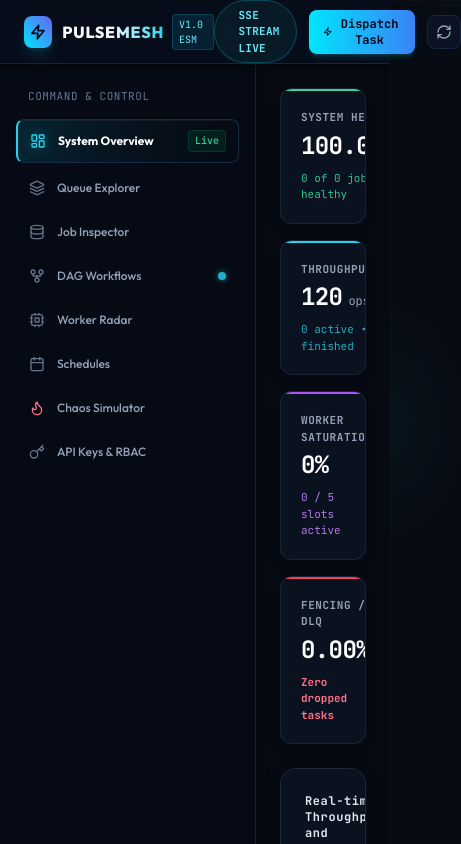
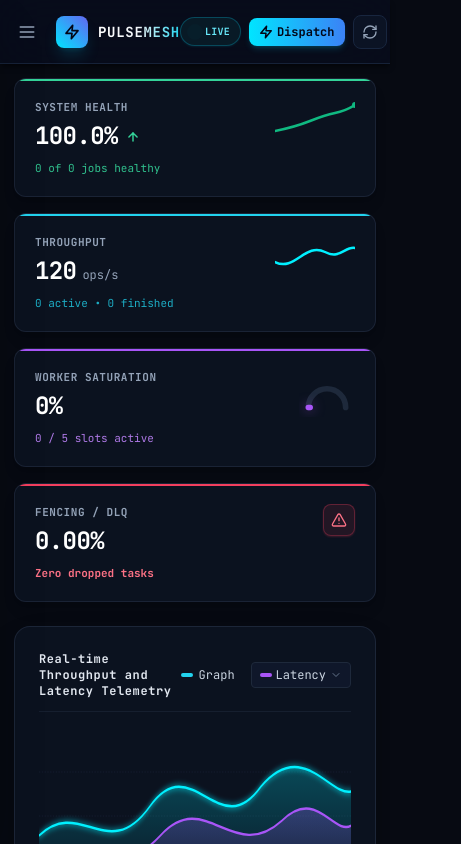
Before and after one commit to Himarghya/PulseMesh, a React (Vite) app in the folder apps/dashboard/: page / in a window 390 px wide. Shown: the top 844 px of the page, 461 px wide, since content can reach past the window. Built offline with nearby package versions, Linux system fonts and the light colour scheme; no server answers.

Commit message:
feat(ui): make entire dashboard responsive with mobile drawer navigation and touch controls

```diff
--- a/apps/dashboard/src/App.jsx
+++ b/apps/dashboard/src/App.jsx
@@ -14,6 +14,7 @@
 
 export function App() {
   const [activeTab, setActiveTab] = useState('overview');
+  const [isMobileNavOpen, setIsMobileNavOpen] = useState(false);
   const [jobs, setJobs] = useState([]);
   const [workers, setWorkers] = useState([]);
   const [queues, setQueues] = useState([]);
@@ -85,19 +86,29 @@
   };
 
   return (
-    <div className="min-h-screen bg-[#070A12] text-slate-100 flex flex-col">
+    <div className="min-h-screen bg-[#070A12] text-slate-100 flex flex-col selection:bg-cyan-500/30 selection:text-cyan-200">
       <Header
         currentTenant={tenant}
         activeTab={activeTab}
         onRefresh={handleRefresh}
         isRefreshing={isRefreshing}
         onTriggerDemoJob={handleTriggerDemoJob}
+        isMobileNavOpen={isMobileNavOpen}
+        onToggleMobileNav={() => setIsMobileNavOpen((prev) => !prev)}
       />
 
-      <div className="flex flex-1">
-        <Sidebar activeTab={activeTab} setActiveTab={setActiveTab} />
+      <div className="flex flex-1 relative">
+        <Sidebar
+          activeTab={activeTab}
+          setActiveTab={(tab) => {
+            setActiveTab(tab);
+            setIsMobileNavOpen(false);
+          }}
+          isOpen={isMobileNavOpen}
+          onClose={() => setIsMobileNavOpen(false)}
+        />
 
-        <main className="flex-1 p-6 lg:p-8 max-w-7xl overflow-x-hidden">
+        <main className="flex-1 p-3.5 sm:p-6 lg:p-8 max-w-full lg:max-w-7xl overflow-x-hidden transition-all">
           {activeTab === 'overview' && (
             <SystemOverview
               jobs={jobs}
--- a/apps/dashboard/src/components/layout/Header.jsx
+++ b/apps/dashboard/src/components/layout/Header.jsx
@@ -1,21 +1,38 @@
 import React from 'react';
-import { ShieldCheck, Zap, RefreshCw, Search, ChevronDown } from 'lucide-react';
+import { ShieldCheck, Zap, RefreshCw, Search, ChevronDown, Menu, X } from 'lucide-react';
 
-export function Header({ currentTenant, activeTab, onRefresh, isRefreshing, onTriggerDemoJob }) {
+export function Header({
+  currentTenant,
+  activeTab,
+  onRefresh,
+  isRefreshing,
+  onTriggerDemoJob,
+  isMobileNavOpen,
+  onToggleMobileNav,
+}) {
   return (
-    <header className="h-16 border-b border-[#162238] bg-[#080D1C]/85 backdrop-blur-xl px-6 flex items-center justify-between sticky top-0 z-30 shadow-md shadow-black/40">
-      {/* Brand & Logo */}
-      <div className="flex items-center space-x-6">
+    <header className="h-16 border-b border-[#162238] bg-[#080D1C]/90 backdrop-blur-xl px-3 sm:px-6 flex items-center justify-between sticky top-0 z-30 shadow-md shadow-black/40">
+      {/* Brand & Mobile Hamburger */}
+      <div className="flex items-center space-x-2.5 sm:space-x-6">
+        {/* Mobile Hamburger Toggle Button */}
+        <button
+          onClick={onToggleMobileNav}
+          className="p-2 -ml-1 rounded-lg md:hidden text-slate-400 hover:text-white hover:bg-[#0B1324] border border-transparent hover:border-[#18263F] transition-all"
+          aria-label="Toggle Navigation Menu"
+        >
+          {isMobileNavOpen ? <X className="w-5 h-5 text-cyan-400" /> : <Menu className="w-5 h-5" />}
+        </button>
+
         <div className="flex items-center space-x-2.5">
-          <div className="w-8 h-8 rounded-lg bg-gradient-to-tr from-[#00E5FF] to-[#6366F1] flex items-center justify-center shadow-lg shadow-cyan-500/20">
+          <div className="w-8 h-8 rounded-lg bg-gradient-to-tr from-[#00E5FF] to-[#6366F1] flex items-center justify-center shadow-lg shadow-cyan-500/20 shrink-0">
             <Zap className="w-4 h-4 text-slate-950 stroke-[2.5]" />
           </div>
           <div>
-            <div className="flex items-center space-x-2">
-              <span className="font-extrabold text-base tracking-wider bg-gradient-to-r from-white via-slate-100 to-cyan-400 bg-clip-text text-transparent">
+            <div className="flex items-center space-x-1.5 sm:space-x-2">
+              <span className="font-extrabold text-sm sm:text-base tracking-wider bg-gradient-to-r from-white via-slate-100 to-cyan-400 bg-clip-text text-transparent font-mono">
                 PULSEMESH
               </span>
-              <span className="text-[10px] font-mono uppercase px-1.5 py-0.5 rounded bg-cyan-950/60 text-cyan-300 border border-cyan-700/40">
+              <span className="hidden xs:inline-flex text-[9px] sm:text-[10px] font-mono uppercase px-1.5 py-0.5 rounded bg-cyan-950/60 text-cyan-300 border border-cyan-700/40">
                 v1.0 ESM
               </span>
             </div>
@@ -23,7 +40,7 @@
         </div>
 
         {/* Real-time Global Search */}
-        <div className="hidden md:flex items-center relative">
+        <div className="hidden xl:flex items-center relative">
           <Search className="w-3.5 h-3.5 text-slate-500 absolute left-3 pointer-events-none" />
           <input
             type="text"
@@ -37,16 +54,17 @@
       </div>
 
       {/* Center Stream & Cluster Controls */}
-      <div className="flex items-center space-x-3">
+      <div className="flex items-center space-x-2 sm:space-x-3">
         {/* SSE Stream Live Beacon */}
-        <div className="flex items-center space-x-2 px-3 py-1.5 rounded-full bg-[#081A26] border border-cyan-500/30 text-[11px] font-mono text-cyan-300 shadow-sm shadow-cyan-500/10">
-          <span className="w-2 h-2 rounded-full bg-[#00E5FF] animate-ping"></span>
-          <span className="font-semibold tracking-wide">SSE STREAM LIVE</span>
+        <div className="flex items-center space-x-1.5 sm:space-x-2 px-2.5 sm:px-3 py-1.5 rounded-full bg-[#081A26] border border-cyan-500/30 text-[10px] sm:text-[11px] font-mono text-cyan-300 shadow-sm shadow-cyan-500/10">
+          <span className="w-2 h-2 rounded-full bg-[#00E5FF] animate-ping shrink-0"></span>
+          <span className="font-semibold tracking-wide hidden sm:inline">SSE STREAM LIVE</span>
+          <span className="font-semibold tracking-wide sm:hidden">LIVE</span>
         </div>
 
         {/* Cluster Region Selector */}
         <div className="hidden lg:flex items-center space-x-1.5 px-3 py-1.5 rounded-lg bg-[#0B1324] border border-[#18263F] text-xs font-mono text-slate-300">
-          <span className="text-slate-500 text-[11px]">Cluster Region:</span>
+          <span className="text-slate-500 text-[11px]">Region:</span>
           <span className="text-slate-200 font-semibold">US-EAST</span>
           <ChevronDown className="w-3 h-3 text-slate-500 ml-0.5" />
         </div>
@@ -55,24 +73,25 @@
         {onTriggerDemoJob && (
           <button
             onClick={onTriggerDemoJob}
-            className="px-3.5 py-1.5 rounded-lg bg-gradient-to-r from-[#00E5FF] to-[#3B82F6] hover:from-cyan-300 hover:to-blue-400 text-slate-950 font-extrabold text-xs font-mono flex items-center space-x-1.5 shadow-md shadow-cyan-500/20 transition-all active:scale-95"
+            className="px-2.5 sm:px-3.5 py-1.5 rounded-lg bg-gradient-to-r from-[#00E5FF] to-[#3B82F6] hover:from-cyan-300 hover:to-blue-400 text-slate-950 font-extrabold text-xs font-mono flex items-center space-x-1 sm:space-x-1.5 shadow-md shadow-cyan-500/20 transition-all active:scale-95 shrink-0"
           >
             <Zap className="w-3.5 h-3.5 stroke-[2.5]" />
-            <span>Dispatch Task</span>
+            <span className="hidden sm:inline">Dispatch Task</span>
+            <span className="sm:hidden">Dispatch</span>
           </button>
         )}
 
         {/* Workspace Tenant Badge */}
-        <div className="hidden sm:flex items-center space-x-2 px-3 py-1.5 rounded-lg bg-[#0B1324] border border-[#18263F] text-xs">
+        <div className="hidden md:flex items-center space-x-2 px-3 py-1.5 rounded-lg bg-[#0B1324] border border-[#18263F] text-xs">
           <ShieldCheck className="w-3.5 h-3.5 text-cyan-400" />
           <span className="text-slate-400">Org:</span>
-          <span className="text-slate-200 font-medium">{currentTenant?.organizationName || 'Primary Cluster'}</span>
+          <span className="text-slate-200 font-medium truncate max-w-[120px]">{currentTenant?.organizationName || 'Primary Cluster'}</span>
         </div>
 
         {/* Refresh button */}
         <button
           onClick={onRefresh}
-          className="p-2 rounded-lg bg-[#0B1324] hover:bg-[#111C33] border border-[#18263F] text-slate-400 hover:text-cyan-400 transition-colors"
+          className="p-2 rounded-lg bg-[#0B1324] hover:bg-[#111C33] border border-[#18263F] text-slate-400 hover:text-cyan-400 transition-colors shrink-0"
           title="Refresh Telemetry"
         >
           <RefreshCw className={`w-4 h-4 ${isRefreshing ? 'animate-spin text-cyan-400' : ''}`} />
--- a/apps/dashboard/src/components/layout/Sidebar.jsx
+++ b/apps/dashboard/src/components/layout/Sidebar.jsx
@@ -9,9 +9,10 @@
   Key,
   Database,
   Radio,
+  X,
 } from 'lucide-react';
 
-export function Sidebar({ activeTab, setActiveTab }) {
+export function Sidebar({ activeTab, setActiveTab, isOpen, onClose }) {
   const navItems = [
     { id: 'overview', label: 'System Overview', icon: LayoutDashboard, badge: 'Live' },
     { id: 'queue', label: 'Queue Explorer', icon: Layers },
@@ -23,11 +24,21 @@
     { id: 'settings', label: 'API Keys & RBAC', icon: Key },
   ];
 
-  return (
-    <aside className="w-64 border-r border-[#162238] bg-[#070B16]/95 backdrop-blur-xl flex flex-col justify-between shrink-0 min-h-[calc(100vh-4rem)] shadow-lg shadow-black/30">
-      <div className="p-4 space-y-1.5">
-        <div className="px-3 py-2 text-[11px] font-mono tracking-wider text-slate-500 uppercase">
-          Command & Control
+  const sidebarContent = (
+    <div className="flex flex-col justify-between h-full">
+      <div className="p-4 space-y-1.5 overflow-y-auto">
+        <div className="flex items-center justify-between px-3 py-2">
+          <span className="text-[11px] font-mono tracking-wider text-slate-500 uppercase">
+            Command & Control
+          </span>
+          {onClose && (
+            <button
+              onClick={onClose}
+              className="p-1 rounded-md text-slate-500 hover:text-white md:hidden hover:bg-slate-800"
+            >
+              <X className="w-4 h-4" />
+            </button>
+          )}
         </div>
 
         {navItems.map((item) => {
@@ -36,7 +47,10 @@
           return (
             <button
               key={item.id}
-              onClick={() => setActiveTab(item.id)}
+              onClick={() => {
+                setActiveTab(item.id);
+                if (onClose) onClose();
+              }}
               className={`w-full flex items-center justify-between px-3 py-2.5 rounded-lg text-xs font-medium transition-all group ${
                 isActive
                   ? 'bg-gradient-to-r from-cyan-500/15 via-cyan-500/5 to-transparent text-cyan-300 border-l-2 border-l-cyan-400 border-t border-b border-r border-[#162B44] shadow-[inset_0_1px_0_rgba(255,255,255,0.05)]'
@@ -45,7 +59,7 @@
             >
               <div className="flex items-center space-x-3">
                 <Icon
-                  className={`w-4 h-4 transition-colors ${
+                  className={`w-4 h-4 transition-colors shrink-0 ${
                     isActive ? 'text-cyan-400 drop-shadow-[0_0_6px_rgba(0,229,255,0.4)]' : item.color || 'text-slate-500 group-hover:text-slate-300'
                   }`}
                 />
@@ -72,10 +86,36 @@
           <Radio className="w-3.5 h-3.5 text-cyan-400 animate-pulse" />
           <span className="text-slate-300 font-semibold">Fencing: Monotonic v1</span>
         </div>
-        <div className="text-[10px] text-slate-500 mt-1">
+        <div className="text-[10px] text-slate-500 mt-1 font-mono">
           PostgreSQL Truth • At-Least-Once
         </div>
       </div>
-    </aside>
+    </div>
+  );
+
+  return (
+    <>
+      {/* Desktop Persistent Sidebar */}
+      <aside className="hidden md:flex flex-col w-64 border-r border-[#162238] bg-[#070B16]/95 backdrop-blur-xl shrink-0 min-h-[calc(100vh-4rem)] shadow-lg shadow-black/30">
+        {sidebarContent}
+      </aside>
+
+      {/* Mobile Off-Canvas Drawer Backdrop */}
+      {isOpen && (
+        <div
+          onClick={onClose}
+          className="fixed inset-0 bg-black/75 backdrop-blur-sm z-40 md:hidden transition-opacity animate-fade-in"
+        />
+      )}
+
+      {/* Mobile Off-Canvas Drawer Container */}
+      <div
+        className={`fixed top-0 bottom-0 left-0 z-50 w-72 bg-[#070B16] border-r border-[#162238] shadow-2xl md:hidden transform transition-transform duration-300 ease-in-out ${
+          isOpen ? 'translate-x-0' : '-translate-x-full'
+        }`}
+      >
+        {sidebarContent}
+      </div>
+    </>
   );
 }
```
